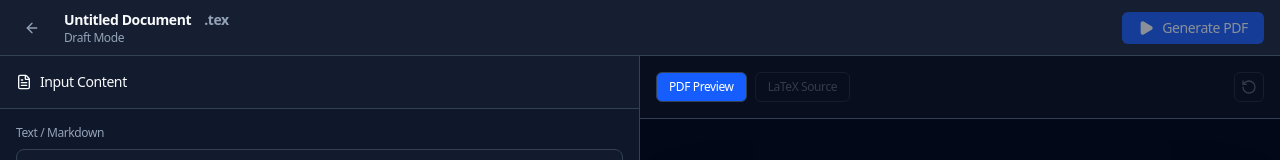
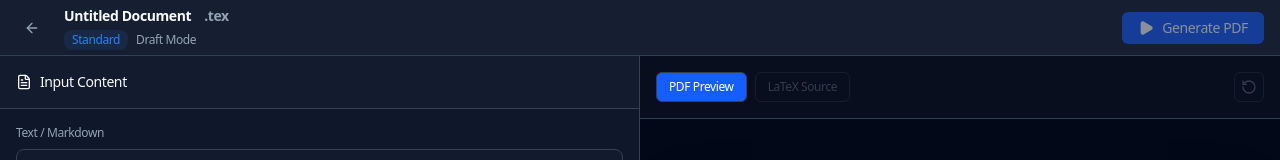
Before and after one commit to AnustupMaity/Latexify, a Next.js app in the folder frontend/: page /editor in a window 1280 px wide. Shown: the top 160 px of the page. Built offline with nearby package versions, Linux system fonts and the light colour scheme; no server answers.

Commit message:
feat: Plumb template query parameter through editor to API

```diff
--- a/frontend/src/app/editor/page.tsx
+++ b/frontend/src/app/editor/page.tsx
@@ -21,11 +21,17 @@ export default function EditorPage() {
   const [retries, setRetries] = useState(0);
   const [modelUsed, setModelUsed] = useState<string | null>(null);
   const [showSource, setShowSource] = useState(false);
+  const [template, setTemplate] = useState("standard");
 
   useEffect(() => {
     // Check if ID is in the URL to load a specific document
     if (typeof window !== "undefined") {
       const params = new URLSearchParams(window.location.search);
+      const urlTemplate = params.get("template");
+      if (urlTemplate) {
+        setTemplate(urlTemplate);
+      }
+
       const docId = params.get("id");
       if (docId) {
         setState("loading_history");
@@ -90,7 +96,7 @@ export default function EditorPage() {
         body: JSON.stringify({
           input_text: inputText,
           instructions: instructions,
-          template: "standard",
+          template: template,
           title: title,
           images: images.length > 0 ? images : undefined,
           sources: sources.trim() ? sources : undefined
@@ -159,6 +165,10 @@ export default function EditorPage() {
               />
               <span className="text-sm font-semibold text-muted-foreground mr-1">.tex</span>
             </div>
+            <div className="flex items-center gap-2 mt-1">
+              <span className="text-xs px-2 py-0.5 bg-blue-500/10 text-blue-500 rounded font-medium capitalize">
+                {template.replace(/_/g, ' ')}
+              </span>
               <span className="text-xs text-muted-foreground">
                 {state === "success" && retries > 0
                   ? `✅ Compiled after ${retries} auto-fix${retries > 1 ? "es" : ""}`
@@ -170,6 +180,7 @@ export default function EditorPage() {
                   ? "⚙️ Self-healing loop running..."
                   : "Draft Mode"}
               </span>
+            </div>
           </div>
         </div>
 
```
Lines whose indentation alone changed are shown as unchanged.
